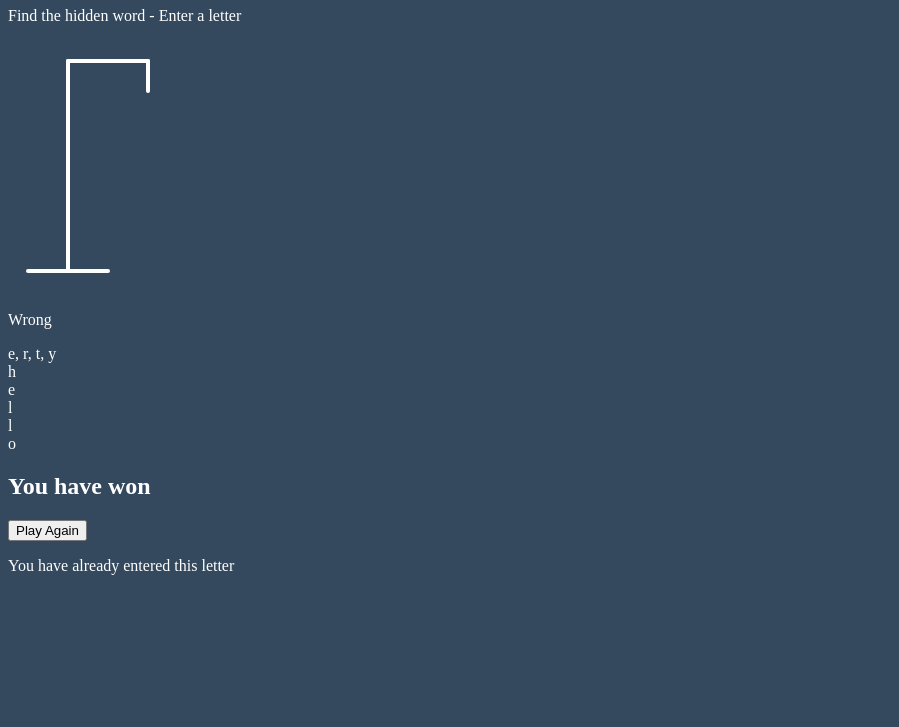
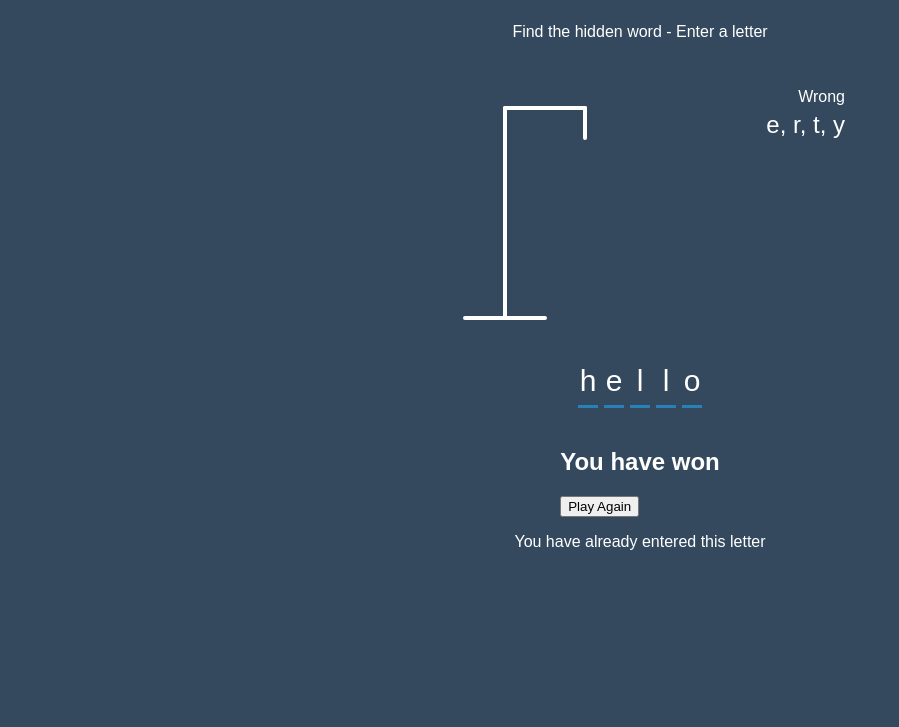
Before and after one commit to KellyPT/hangman-game-VanillaJS, a plain HTML site: page index.html in a window 1280 px wide. Shown: the part 73-800 px from the top of the page, without its empty margins (0-899 px from the left). Drawn offline with Linux system fonts and the light colour scheme.

Commit message:
main styling

```diff
--- a/style.css
+++ b/style.css
@@ -1,6 +1,29 @@
+* {
+  box-sizing: border-box;
+}
+
 body {
   background-color: #34495e;
   color: #fff;
+  font-family: Arial, Helvetica, sans-serif;
+  display: flex;
+  flex-direction: column;
+  align-items: center;
+  height: 80vh;
+  margin: 0;
+  overflow: hidden;
+}
+
+h1 {
+  margin: 20 px 0 0;
+}
+
+.game-container {
+  padding: 20px 30px;
+  position: relative; /* so that its child elements could be set to absolute */
+  margin: auto;
+  height: 350px;
+  width: 450px;
 }
 
 .figure-container {
@@ -13,3 +36,39 @@ body {
 .figure-part {
   display: none;
 }
+
+.wrong-letters-container {
+  position: absolute;
+  top: 20px;
+  right: 20px;
+  display: flex;
+  flex-direction: column;
+  text-align: right;
+}
+
+.wrong-letters-container p {
+  margin: 0 0 5px;
+}
+
+.wrong-letters-container span {
+  font-size: 24px;
+}
+
+.word {
+  display: flex;
+  position: absolute;
+  bottom: 10px;
+  left: 50%;
+  transform: translateX(-50%);
+}
+
+.letter {
+  border-bottom: 3px solid #2980b9;
+  display: inline-flex;
+  font-size: 30px;
+  align-items: center;
+  justify-content: center;
+  margin: 0 3px;
+  height: 50px;
+  width: 20px;
+}
```
